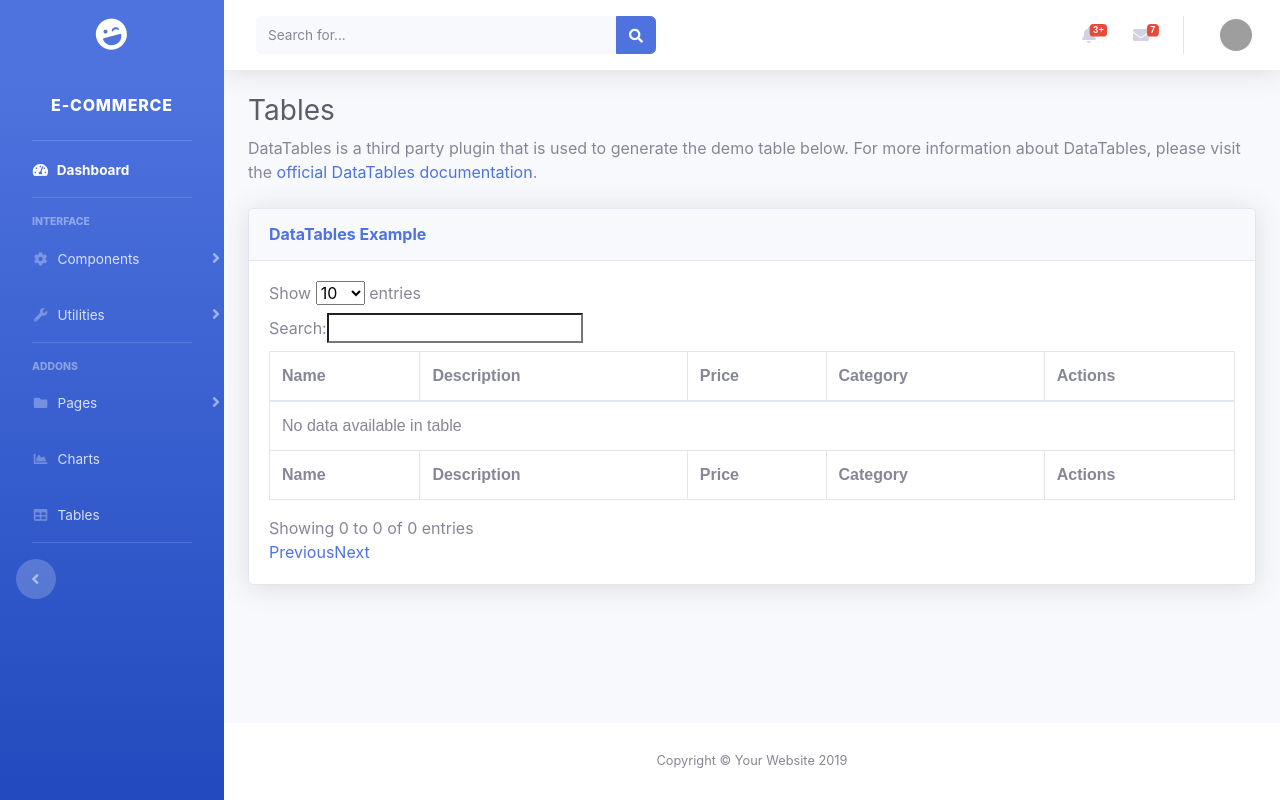
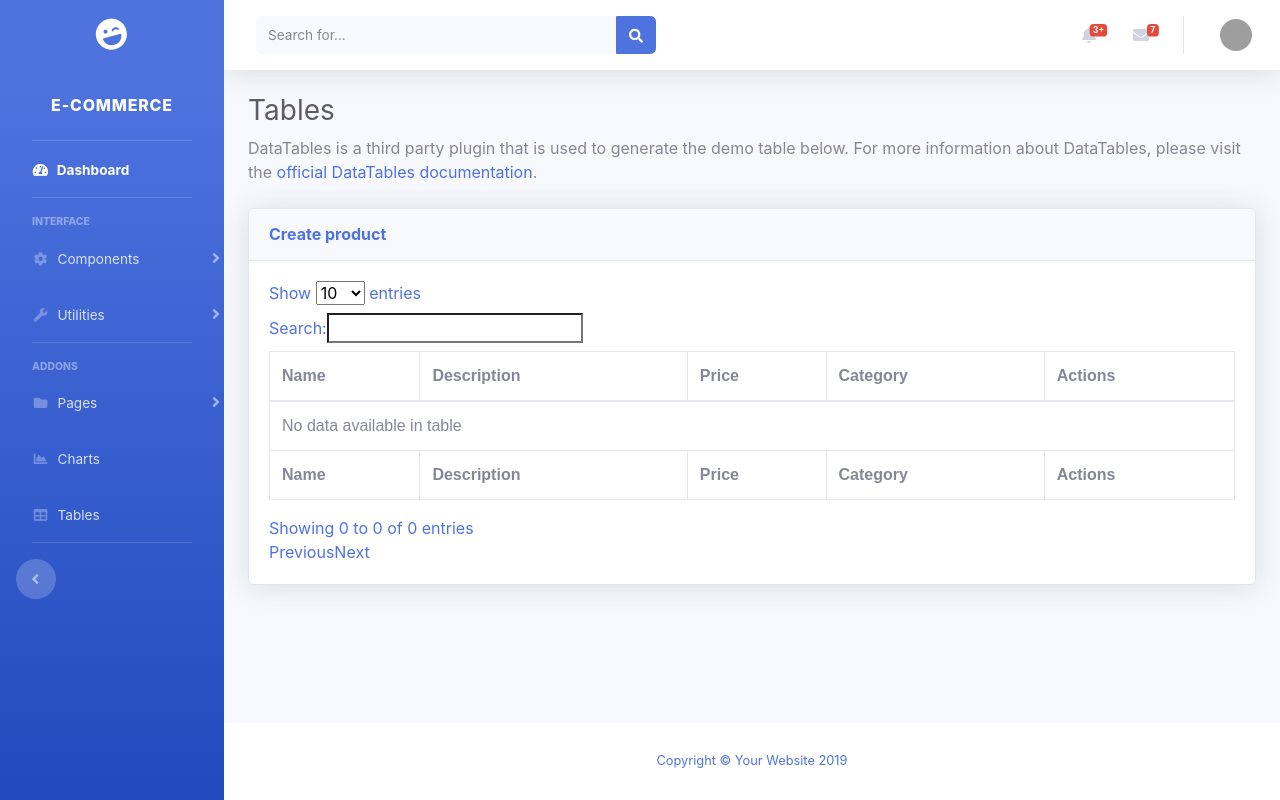
Before and after one commit to PlamenPanayotov/e-commerce, a Symfony app: template templates/admin/product/all_products.html.twig in a window 1280 px wide. Run offline with Twig, Linux system fonts and the light colour scheme; the template is opened without the code that fills it, so the values that code supplies are empty; some libraries are stand-ins or nearby versions; grey boxes are pictures that could not be loaded.

Commit message:
edit render options

```diff
--- a/src/Entity/Category.php
+++ b/src/Entity/Category.php
@@ -76,7 +76,7 @@ class Category
             if ($cookie != 'en_US' && $cookie != 'bg_BG') {
                 return $this->nameBg;
             } else {
-                return $this->name;
+                return $cookie == 'en_US' ? $this->name : $this->nameBg;
             }
         } else {
             return $this->nameBg;
--- a/templates/admin/product/_form.html.twig
+++ b/templates/admin/product/_form.html.twig
@@ -32,8 +32,7 @@
     <label for="country">Опции</label>
     <select class="custom-select d-block w-100"
       name="admin_product[option]"
-      id="admin_product_option_id"
-      required="">
+      id="admin_product_option_id">
       <option value="">
         Избери...
       </option>
--- a/templates/admin/product/all_products.html.twig
+++ b/templates/admin/product/all_products.html.twig
@@ -14,7 +14,7 @@
           <!-- DataTales Example -->
           <div class="card shadow mb-4">
             <div class="card-header py-3">
-              <h6 class="m-0 font-weight-bold text-primary">DataTables Example</h6>
+              <h6 class="m-0 font-weight-bold text-primary"><a href="{{ path('product_new')}}">Create product</h6>
             </div>
             <div class="card-body">
               <div class="table-responsive">
@@ -46,7 +46,7 @@
                       <td>{{ product.product.category.name }}</td>
                        <td>
                     <a href="{{ path('product_show', {'id': product.product.id}) }}">show</a>
-                    <a href="{{ path('product_edit', {'id': product.id}) }}">edit</a>
+                    <a href="{{ path('product_edit', {'id': product.product.id}) }}">edit</a>
                 </td>
                     </tr>
                     {% endfor %}
--- a/templates/admin/product/show.html.twig
+++ b/templates/admin/product/show.html.twig
@@ -43,9 +43,10 @@
           {{ product.price }}
         </td>
       </tr>
+      {% if options %}
         <tr>
           <th>
-          Options
+            {{ options[0].group }}
           </th>
           <td>
             {% for option in options %}
@@ -53,6 +54,7 @@
             {% endfor %}
           </td>
         </tr>
+      {% endif %}
     </tbody>
   </table>
 
```
Also changed, not shown: src/Controller/Admin/AdminProductController.php (+12 -7 lines). Lines whose indentation alone changed are shown as unchanged.
